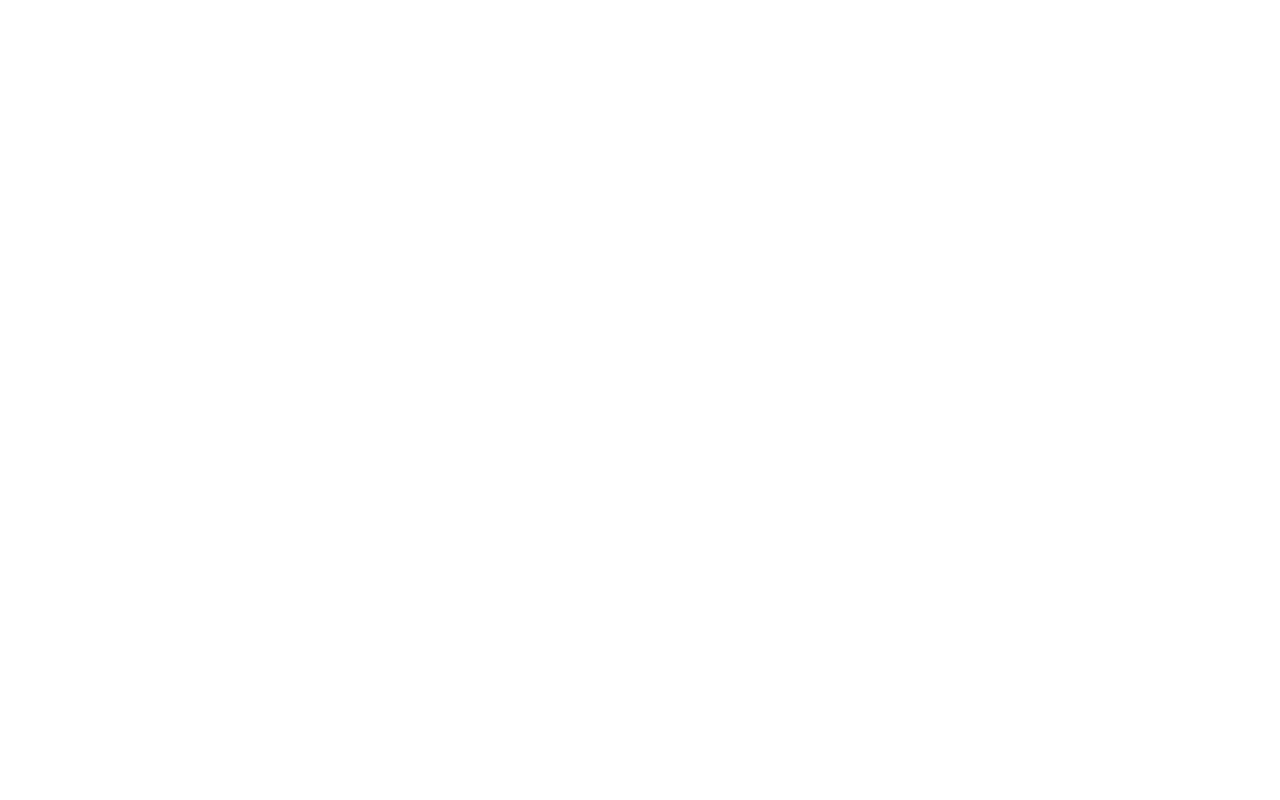
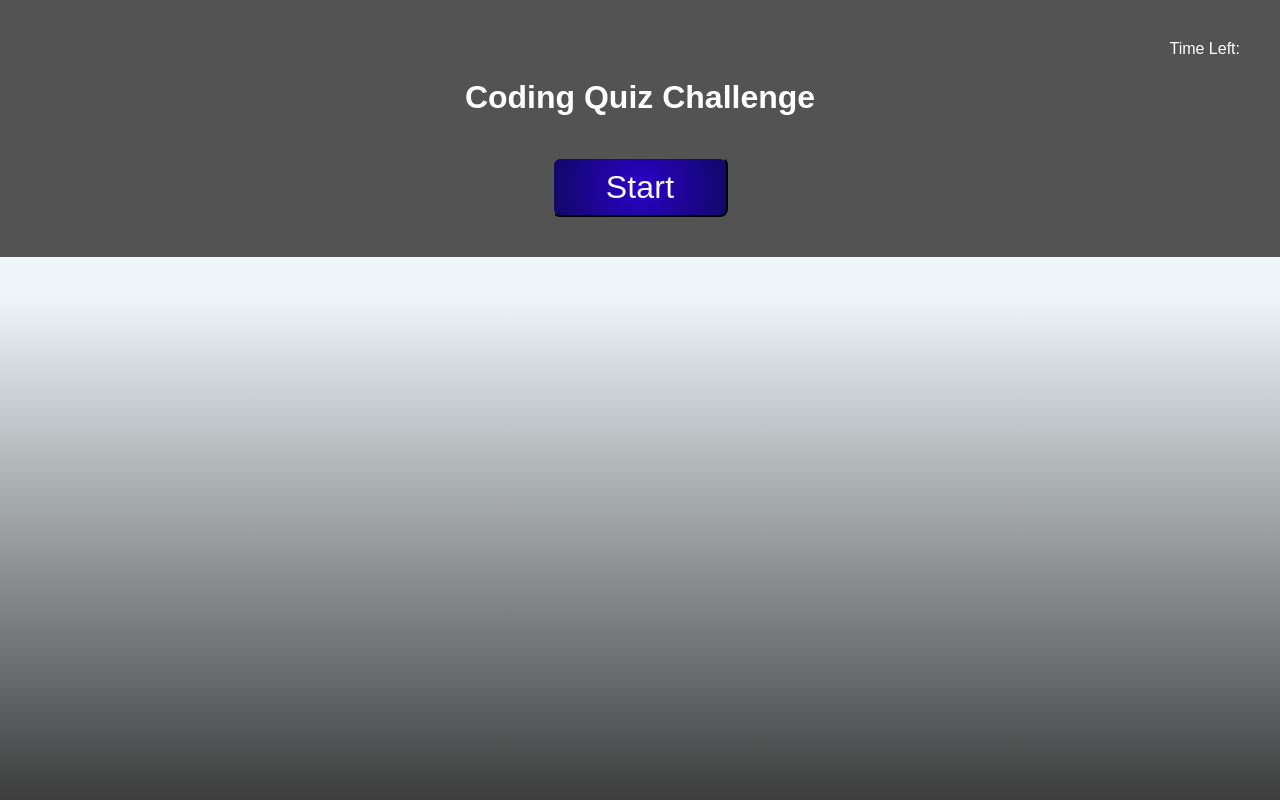
Before and after one commit to JaredIng87/quiz-app, a plain HTML site: page index.html in a window 1280 px wide. Drawn offline with Linux system fonts and the light colour scheme.

Commit message:
created header and added css style

```diff
--- a/assets/css/style.css
+++ b/assets/css/style.css
@@ -0,0 +1,38 @@
+body {
+    font-family: Arial;
+    margin: 0;
+    display: flex;
+    flex-direction: column;
+    min-height: 100vh;
+    justify-content: flex-start;
+    background: linear-gradient(0deg, rgb(61, 61, 61) 0%, rgba(237,245,249,1) 63%);
+    }
+
+header {
+    padding: 40px;
+    text-align: center;
+    background: #535353;
+    color: #fff;
+    border-bottom:30px #879274;
+    }
+
+button {
+        background: radial-gradient(circle, rgb(42, 2, 199) 0%, rgba(14, 4, 104, 0.954) 100%);
+        border-radius: 8px;
+        color: #f9fafc;
+        cursor: pointer;
+        font-size: 2em;
+        letter-spacing: 0.21px;
+        line-height: 16px;
+        max-width: 255px;
+        padding: 20px 52px;
+        text-align: center;
+        transition-duration: 0.15s;
+        transition-property: background-color;
+        transition-timing-function: linear;
+        margin-top: 0.6em;
+    }
+
+.timer {
+    text-align: right;
+}
--- a/index.html
+++ b/index.html
@@ -4,9 +4,15 @@
     <meta charset="UTF-8">
     <meta http-equiv="X-UA-Compatible" content="IE=edge">
     <meta name="viewport" content="width=device-width, initial-scale=1.0">
+    <link rel="stylesheet" type="text/css" href="./assets/css/style.css" />
     <title>Document</title>
 </head>
 <body>
+    <header>
+        <div class="timer">Time Left:</div>
+        <h1>Coding Quiz Challenge</h1>
+        <button class="start-button">Start</button>
+    </header>
 
 </body>
 </html>
```
